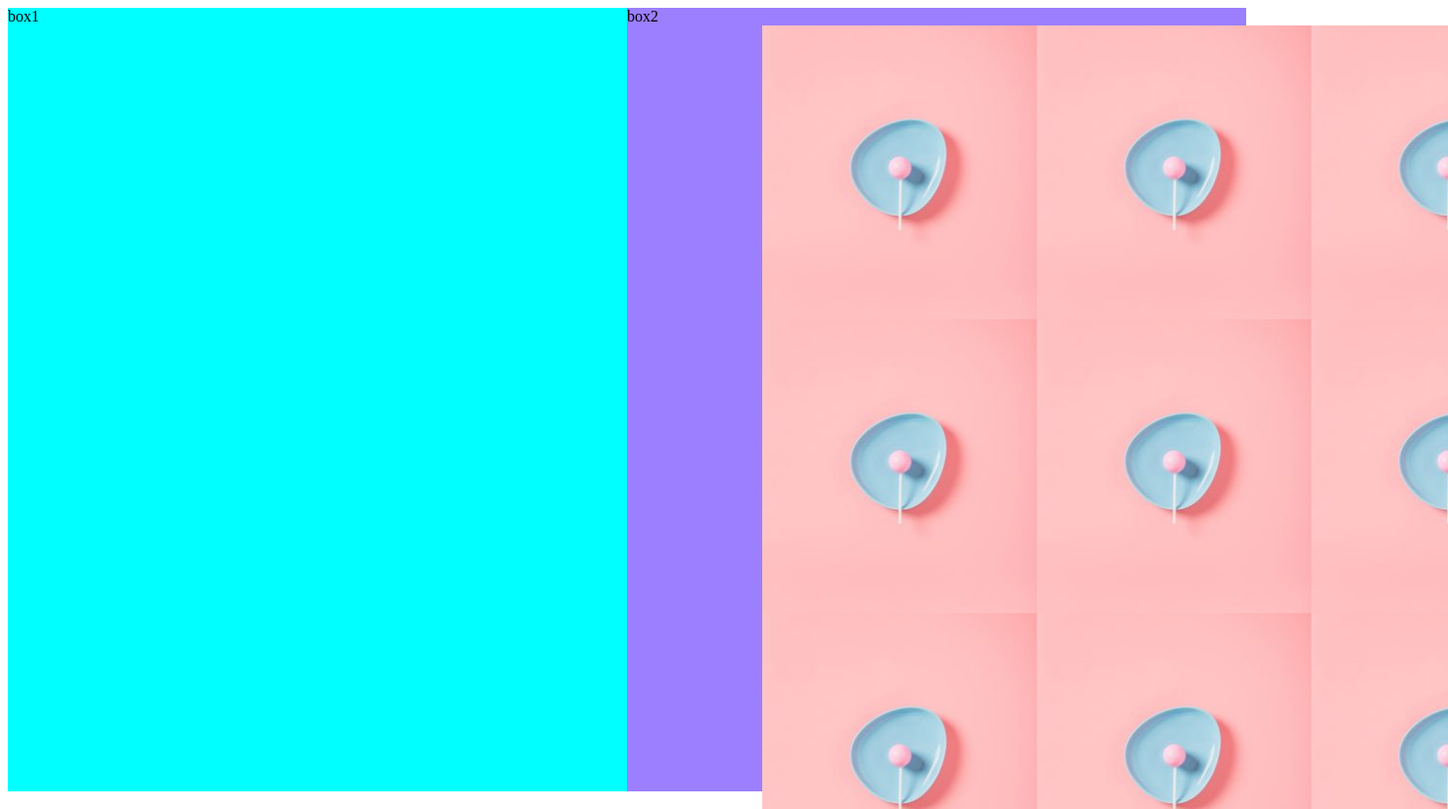
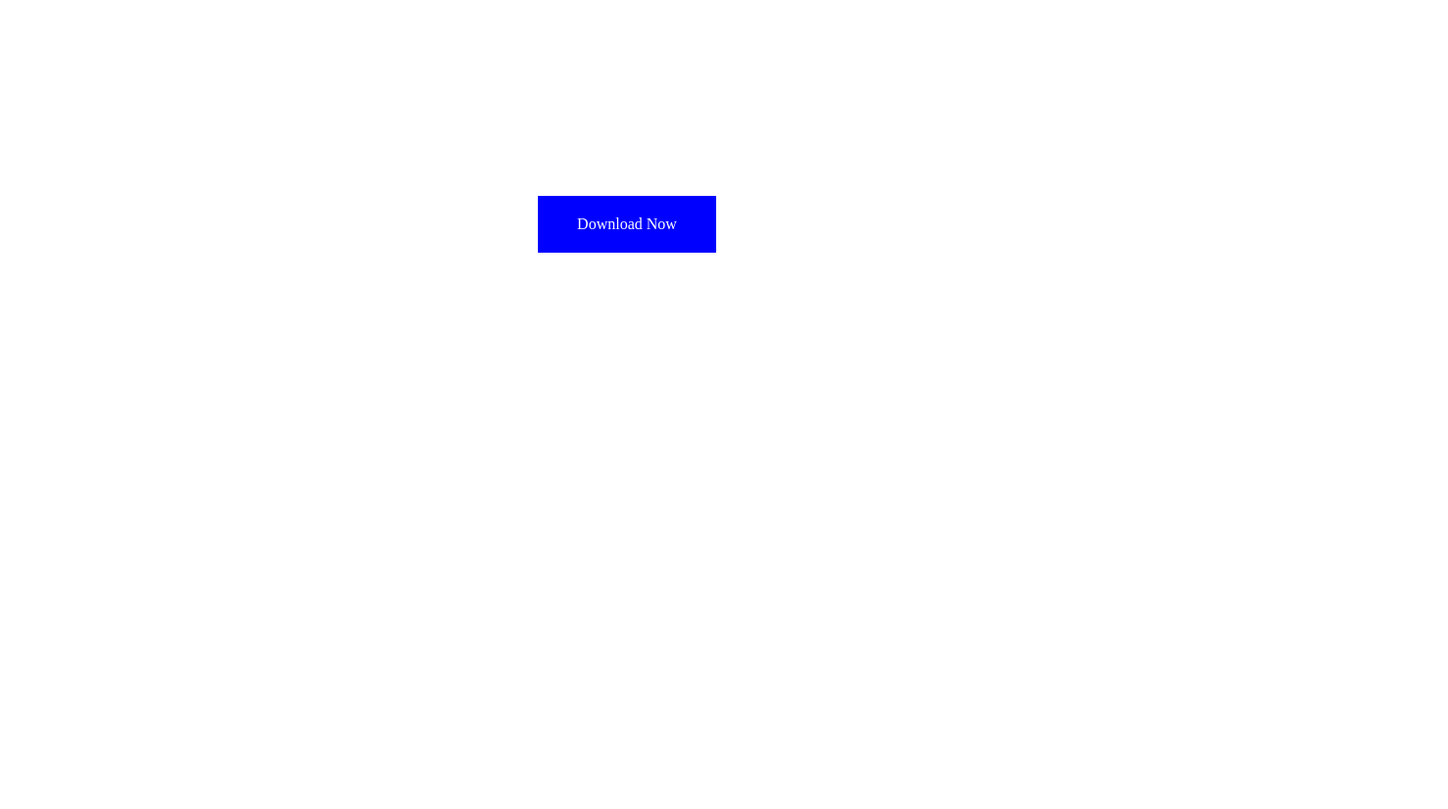
Before and after one commit to PavelRiajul/Module-3, a plain HTML site: page index.html in a window 1280 px wide. Shown: the whole page at 98% size, 1478 px wide, since content can reach past the window. After the commit the page ends 800 px from the top, so only its background shows below. Drawn offline with Linux system fonts and the light colour scheme.

Commit message:
css hover button

```diff
--- a/index.html
+++ b/index.html
@@ -9,14 +9,9 @@
     <link rel="stylesheet" href="style.css">
 </head>
 <body>
+<div class="button">
+    <a href="#" class="class">Download Now</a>
+</div>
 
-<div class="section1">
-    <div class="box1">box1</div>
-    <div class="box2">box2
-        <div class="box3">
-
-        </div>
-    </div>
-</div>
 </body>
 </html>
--- a/style.css
+++ b/style.css
@@ -1,74 +1,27 @@
-.section1{
+.button{
+  text-align: center;
+  margin-top: 200px;
+}
+.class{
+  text-decoration: none;
+  background-color: blue;
+  display: inline-block;
+  padding: 20px 40px;
+  color: white;
+  position: relative;
+  z-index: 1;
+}
+.class::before{
+  content: '';
+  width: 0;
+  height: 100%;
+  position: absolute;
+  top: 0;
+  right: 0;
+  background-color: brown;
+  transition: 1s;
+  z-index: -1;
+}
+.class:hover::before{
   width: 100%;
-  height: 100vh;
-  background-color: rgb(226, 218, 218);
 }
-.box1{
-width: 50%;
-height: 100%;
-background-color: aqua;
-float: left;
-animation-name: pavel;
-animation-duration: 2s;
-animation-delay: 2s;
-
-
-
-
-}
-@keyframes pavel{
-0%{
-  transform: translatex(-800px);
-}
-100%{
-  transform: translateX(0px);
-}
-}
-
-.box2{
-  width: 50%;
-  height: 100%;
-  background-color: rgb(155, 127, 255);
-  float: right;
-  animation-name: rasel;
-animation-duration: 2s;
-animation-delay: 2s;
-
-
-
-
-
-}
-@keyframes rasel{
-  0%{
-    transform: translateX(800px);
-  }
-  100%{
-    transform: translateX(0px);
-  }
-}
-.box3{
-width: 700px;
-height: 800px;
-border: px solid red;
-background-image: url(./image/./project-3-280x300.jpg);
-animation-name: fahim;
-animation-duration: 2s;
-animation-delay: 4s;
-transition: transform 3s;
-visibility: hidden;
-
-
-}
-@keyframes fahim{
-0%{
-  transform: translatex(700px);
-  visibility: visible;
-
-
-}
-100%{
-  transform: translatex(0px);
-  visibility:visible;
-}
-}
```
